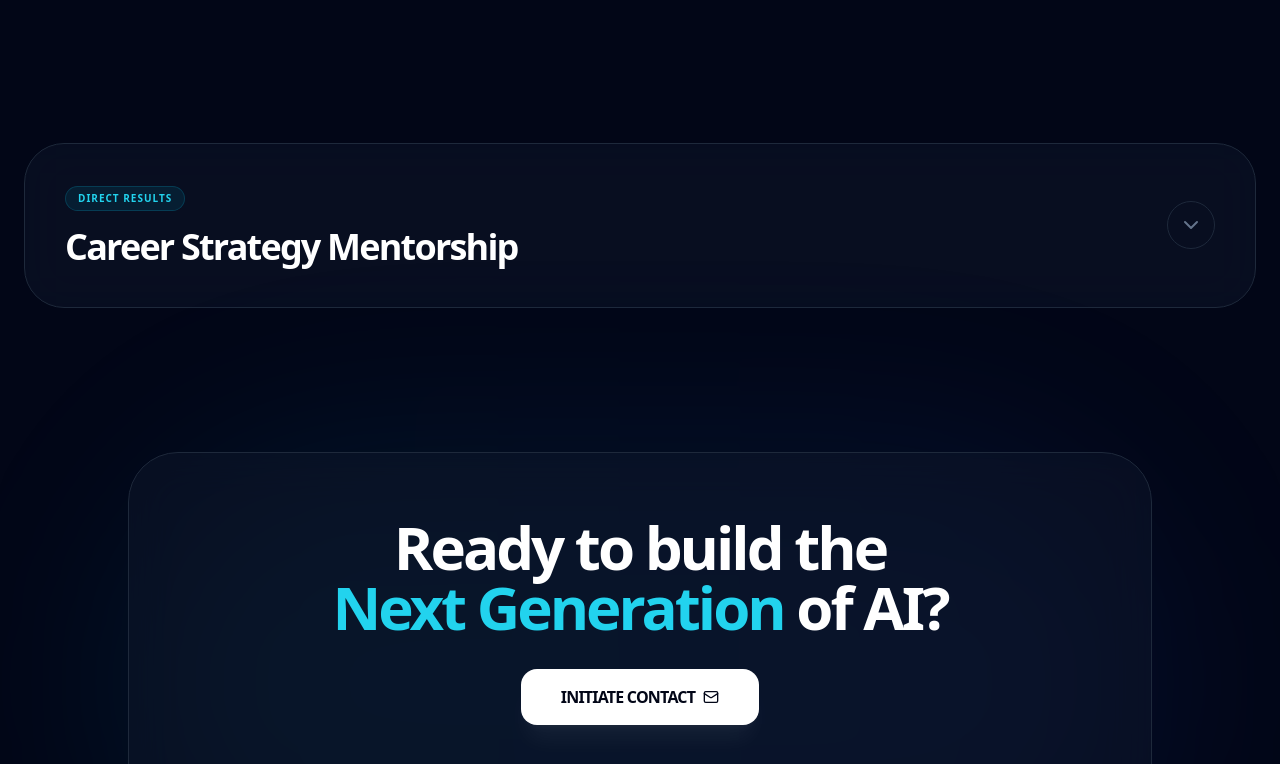
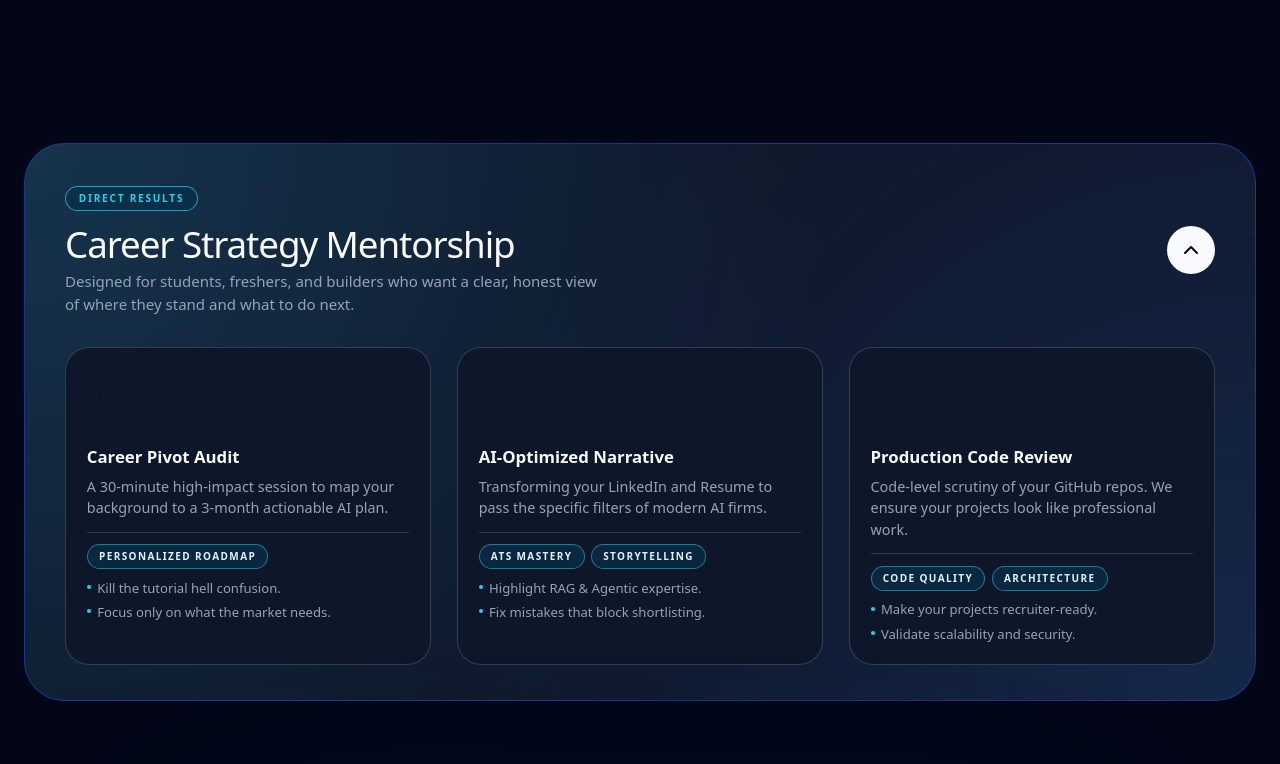
Before and after one commit to RzLetsCode/portfolio, a Next.js app: page /portfolio/ in a window 1280 px wide. Shown: the part 3236-4000 px from the top of the page. Built offline with nearby package versions, Linux system fonts and the light colour scheme.

Commit message:
Update page.tsx

```diff
--- a/app/page.tsx
+++ b/app/page.tsx
@@ -27,6 +27,7 @@ import Hero from '../components/Hero';
 import Journey from '../components/Journey';
 import Projects from '../components/Projects';
 import Audience from '../components/Audience';
+import Mentorship from '../components/Mentorship';
 
 export default function Home() {
   const [openAccordion, setOpenAccordion] = useState<string | null>(null);
@@ -146,80 +147,13 @@ export default function Home() {
           </div>
         </section>
 
-        {/* Mentorship Section (from your original page) */}
-        <section id="mentorship" className="py-12 px-6">
+        <section className="py-12 px-6">
           <div className="max-w-7xl mx-auto">
-            <div className="bg-slate-900/50 backdrop-blur-xl border border-slate-800 rounded-[40px] overflow-hidden">
-              <button
-                onClick={() => toggleAccordion('mentor')}
-                className="w-full flex items-center justify-between p-10 text-left focus:outline-none"
-              >
-                <div>
-                  <div className="inline-flex items-center gap-2 px-3 py-1 rounded-full bg-cyan-500/10 border border-cyan-500/20 text-cyan-400 text-[10px] font-bold uppercase tracking-widest mb-4">
-                    Direct Results
-                  </div>
-                  <h3 className="text-4xl font-black text-white tracking-tighter">
-                    Career Strategy Mentorship
-                  </h3>
-                </div>
-                <div
-                  className={`w-12 h-12 rounded-full border border-slate-800 flex items-center justify-center transition-transform duration-500 ${
-                    openAccordion === 'mentor'
-                      ? 'rotate-180 bg-white text-slate-950'
-                      : 'text-slate-500'
-                  }`}
-                >
-                  <ChevronRight className="w-6 h-6 rotate-90" />
-                </div>
-              </button>
-              <div
-                className={`transition-all duration-700 ${
-                  openAccordion === 'mentor' ? 'max-h-[2000px] opacity-100' : 'max-h-0 opacity-0'
-                } overflow-hidden`}
-              >
-                <div className="p-10 pt-0 grid md:grid-cols-3 gap-6">
-                  {mentorshipSteps.map((step, idx) => (
-                    <div
-                      key={idx}
-                      className="p-8 rounded-3xl bg-slate-950/50 border border-slate-800 hover:border-cyan-500/30 transition-all group"
-                    >
-                      <div className="text-5xl font-black text-slate-800 mb-6 group-hover:text-cyan-500/20 transition-colors">
-                        {step.num}
-                      </div>
-                      <h4 className="text-xl font-bold text-white mb-4 group-hover:text-cyan-400 transition-colors">
-                        {step.title}
-                      </h4>
-                      <p className="text-sm text-slate-400 leading-relaxed mb-6">{step.desc}</p>
-                      <div className="space-y-4 pt-6 border-t border-slate-800">
-                        <div className="flex flex-wrap gap-2">
-                          {step.tools.map((t, i) => (
-                            <span
-                              key={i}
-                              className="px-3 py-1 rounded-lg bg-cyan-500/5 border border-cyan-500/10 text-cyan-400 text-[10px] font-bold"
-                            >
-                              {t}
-                            </span>
-                          ))}
-                        </div>
-                        <ul className="space-y-2">
-                          {step.bullets.map((b, i) => (
-                            <li
-                              key={i}
-                              className="flex items-start gap-2 text-xs text-slate-500"
-                            >
-                              <div className="w-1 h-1 rounded-full bg-cyan-500 mt-1.5" />
-                              {b}
-                            </li>
-                          ))}
-                        </ul>
-                      </div>
-                    </div>
-                  ))}
-                </div>
-              </div>
-            </div>
+            <Mentorship />
           </div>
         </section>
+
+
 
         {/* CTA Section */}
         <section className="py-24 px-6">
```
